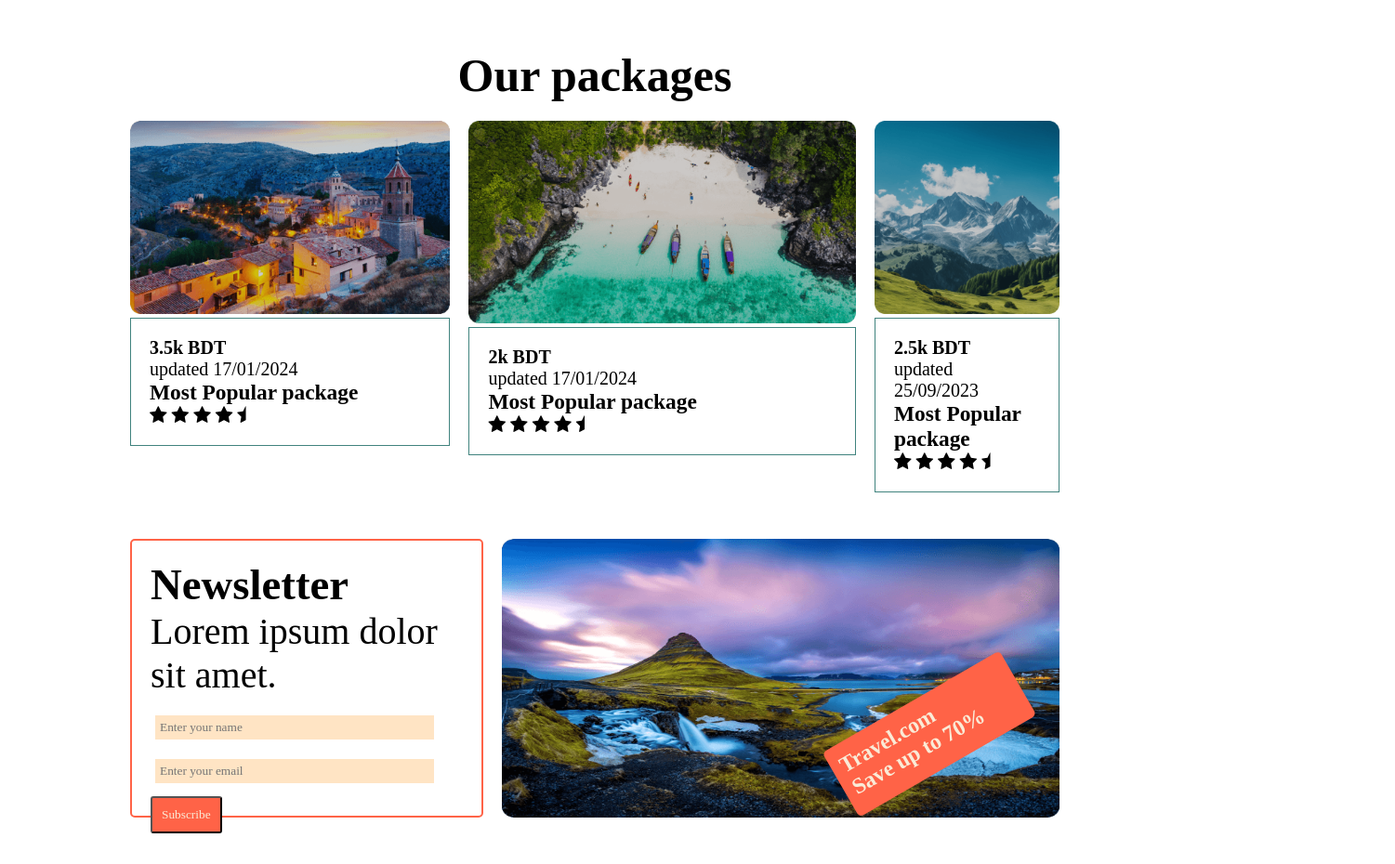
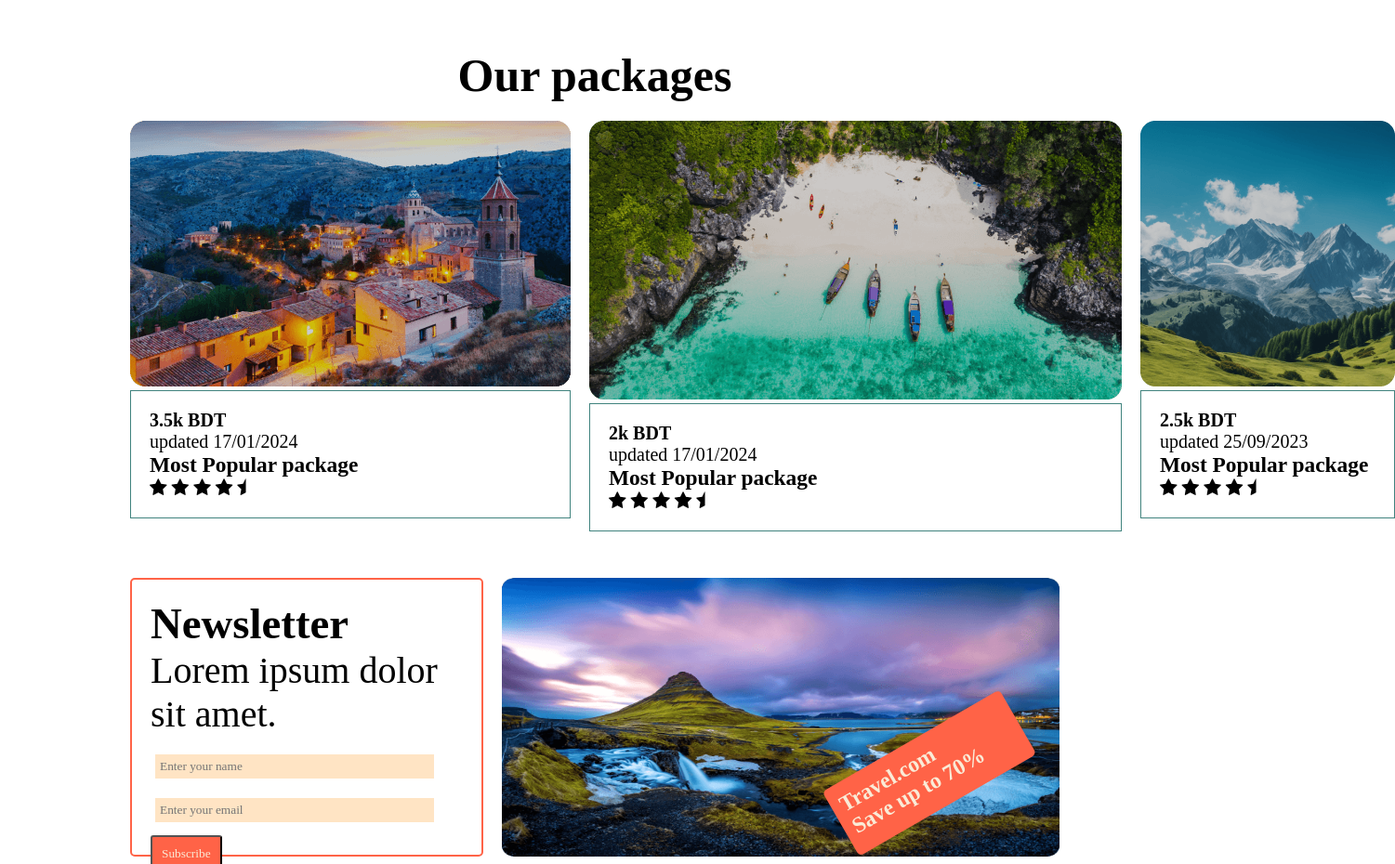
Before and after one commit to NusratNadira/Assignment-2, a plain HTML site: page index.html in a window 1280 px wide. Shown: the part 4940-5870 px from the top of the page at 93% size, 1501 px wide, since content can reach past the window. Drawn offline with nearby package versions, Linux system fonts and the light colour scheme; a web font is replaced by a local one.

Commit message:
Update style.css

```diff
--- a/style.css
+++ b/style.css
@@ -1,4 +1,4 @@
-@import url('https://fonts.googleapis.com/css2?family=Cormorant+Upright:wght@300;400;500;600;700&display=swap');
+ @import url('https://fonts.googleapis.com/css2?family=Cormorant+Upright:wght@300;400;500;600;700&display=swap');
 
 *{
     margin: 0;
@@ -285,36 +285,23 @@ padding-bottom: 20px;
 }
 
 .blog .box-container{
-    display: flex;
+    display: grid;
+    grid-template-columns: repeat(3,1fr);
 
     gap: 20px;
   }
 
   .blog .box-container .box img{
+   width: auto;
+    overflow: hidden;
+ object-fit: cover;
 
-    overflow: hidden;
-    position: relative;
-  }
-
-  .blog .box-container .box  img{
-    height: 100%;
-    width: 100%;
-    object-fit: cover;
   }
 
 
-  /* .blog .box-container .box  h3{
-    font-size: 1.5rem;
-    color: #444;
-    position: absolute;
-    top: 1rem; left: 0rem;
-    padding: .5rem 1.5rem;
-    background: var(--white);
-  } */
-
   .blog .box-container .box .content{
     padding: 20px;
-    position: relative;
+
 
   }
 
```
